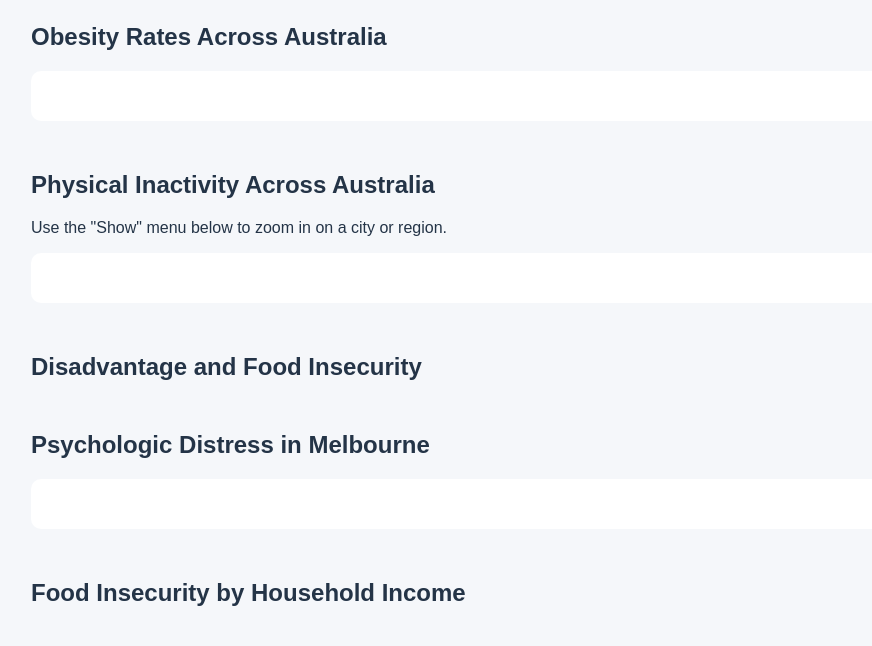
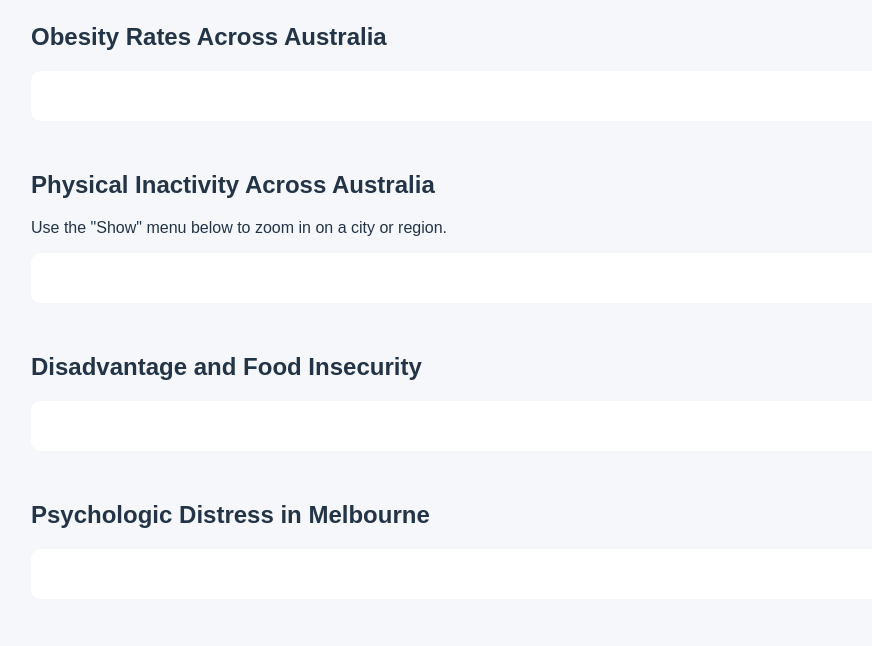
Before and after one commit to rakesh-vis/FIT3179-DV2, a plain HTML site: page index.html in a window 1280 px wide. Shown: the part 144-790 px from the top of the page, without its empty margins (109-981 px from the left). Drawn offline with Linux system fonts and the light colour scheme; a script that the page names is missing.

Commit message:
Update index.html

```diff
--- a/index.html
+++ b/index.html
@@ -46,7 +46,8 @@
   #food_waffle,
   #food_heatmap,
   #inactivity_map,
-  #distress_map {
+  #distress_map,
+  #disadvantage_dots {
     background-color: white;
     padding: 25px;
     border-radius: 10px;
```
